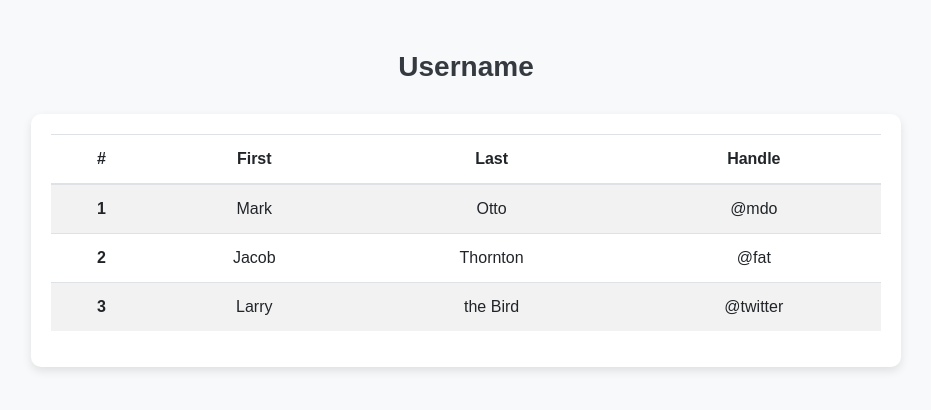
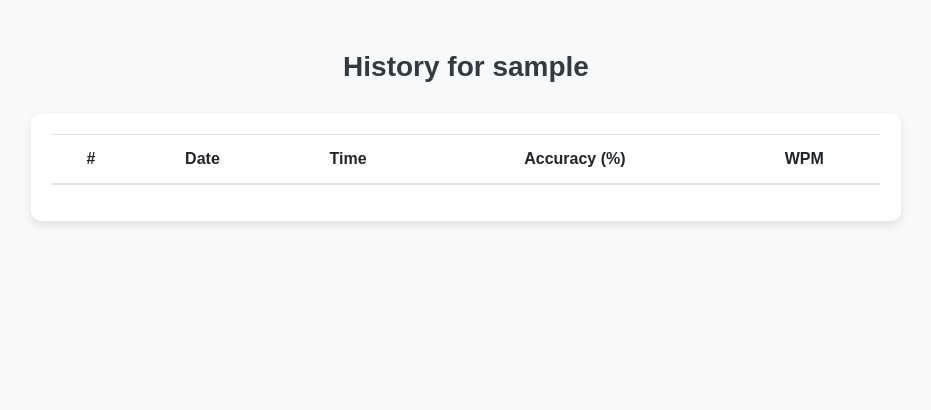
Before and after one commit to tanishirai/Speed-Typing-Test, a Flask app: template templates/user_history.html in a window 1280 px wide. Shown: the top 410 px of the page, without its empty margins (174-1105 px from the left). Run offline with Flask 3, Linux system fonts and the light colour scheme; the template is opened without the code that fills it: most values are stand-ins (such as "Sample title", 1, 10 or a date in 2020); lists and menus that the app fills with data are empty.

Commit message:
Feature Addition Completed : History + User Login = Completed

```diff
--- a/app.py
+++ b/app.py
@@ -1,8 +1,10 @@
-from flask import Flask, render_template, request, jsonify, redirect, url_for
+from flask import Flask, render_template, request, jsonify, redirect, url_for, session
 import random
 import database
 
 app = Flask(__name__)
+app.secret_key = 'shashisingh8434thissamplesecret'
+
 
 passages = [
     "The quick brown fox jumps over the lazy dog.",
@@ -46,11 +48,13 @@ def login():
             database.initialiseNewUser(username,password)
 
             if(not database.checkUniqueUser(username)):
+                session['username'] = username
                 return redirect(url_for('home', varUser=username))
             else:
                 return redirect(url_for('login'))
         else:
             if(database.checkUniqueUser(username)):
+                session['username'] = username
                 return redirect(url_for('home', varUser=username))
             else:
                 return redirect(url_for('login'))
@@ -65,18 +69,32 @@ def sync():
     wpm = data.get('wpm')
     accuracy = data.get('accuracy')
 
-    # Process or store the data as needed (e.g., save to database)
-    # print(f"Sync data: Username: {username}, WPM: {wpm}, Accuracy: {accuracy}")
-
     database.uploadCurrentData(username,wpm,accuracy)
 
-    # Respond with success message
     return jsonify({'status': 'success', 'message': 'Data synced successfully'}), 200
 
 
-@app.route("/history")
+@app.route('/history', methods=['GET', 'POST'])
 def history():
-    return render_template("user_history.html")
+    username = session.get('username')
+
+    if not username:
+        return redirect(url_for('login'))
+
+    if request.method == 'POST':
+        data = request.get_json()
+        username = data.get('username')
+        user_exists = database.checkUniqueUser(username)
+
+        response_data = {
+            'username': username,
+            'userExists': user_exists
+        }
+
+        return jsonify(response_data)
+    # print(username)
+    sendingData = database.getHistory(username)
+    return render_template('user_history.html',username = username, allData = sendingData, enumerate = enumerate)
 
 if __name__ == '__main__':
     app.run(debug=True)
--- a/templates/index.html
+++ b/templates/index.html
@@ -49,7 +49,6 @@
     </div>
 
     <script src="/static/js/script.js" ></script>
-    <script src="/static/js/redirecting.js" ></script>
 
     <!-- jQuery first, then Popper.js, then Bootstrap JS -->
     <script src="https://code.jquery.com/jquery-3.3.1.slim.min.js" integrity="sha384-q8i/X+965DzO0rT7abK41JStQIAqVgRVzpbzo5smXKp4YfRvH+8abtTE1Pi6jizo" crossorigin="anonymous"></script>
--- a/templates/user_history.html
+++ b/templates/user_history.html
@@ -14,43 +14,33 @@
   </head>
   <body>
     <div class="container">
-      <h3>Username</h3>
+      <h3>History for {{ username }}</h3>
       <div class="table-container">
         <table class="table table-striped table-hover">
           <thead>
             <tr>
               <th scope="col">#</th>
-              <th scope="col">First</th>
-              <th scope="col">Last</th>
-              <th scope="col">Handle</th>
+              <th scope="col">Date</th>
+              <th scope="col">Time</th>
+              <th scope="col">Accuracy (%)</th>
+              <th scope="col">WPM</th>
             </tr>
           </thead>
           <tbody>
+            {% for index, record in enumerate(allData) %}
             <tr>
-              <th scope="row">1</th>
-              <td>Mark</td>
-              <td>Otto</td>
-              <td>@mdo</td>
+              <th scope="row">{{ index + 1 }}</th>
+              <td>{{ record[0] }}</td>
+              <td>{{ record[1] }}</td>
+              <td>{{ record[2][1] }}</td>
+              <td>{{ record[2][3] }}</td>
             </tr>
-            <tr>
-              <th scope="row">2</th>
-              <td>Jacob</td>
-              <td>Thornton</td>
-              <td>@fat</td>
-            </tr>
-            <tr>
-              <th scope="row">3</th>
-              <td>Larry</td>
-              <td>the Bird</td>
-              <td>@twitter</td>
-            </tr>
+            {% endfor %}
           </tbody>
         </table>
       </div>
     </div>
 
-
-    <script src="/static/js/user_history.js"></script>
     <!-- jQuery first, then Popper.js, then Bootstrap JS -->
     <script src="https://code.jquery.com/jquery-3.3.1.slim.min.js" integrity="sha384-q8i/X+965DzO0rT7abK41JStQIAqVgRVzpbzo5smXKp4YfRvH+8abtTE1Pi6jizo" crossorigin="anonymous"></script>
     <script src="https://cdn.jsdelivr.net/npm/popper.js@1.14.7/dist/umd/popper.min.js" integrity="sha384-UO2eT0CpHqdSJQ6hJty5KVphtPhzWj9WO1clHTMGa3JDZwrnQq4sF86dIHNDz0W1" crossorigin="anonymous"></script>
```
Also changed, not shown: database.py (+51 -0 lines), static/js/redirecting.js (deleted, +0 -10 lines), static/js/script.js (+36 -3 lines), static/js/user_history.js (deleted).
